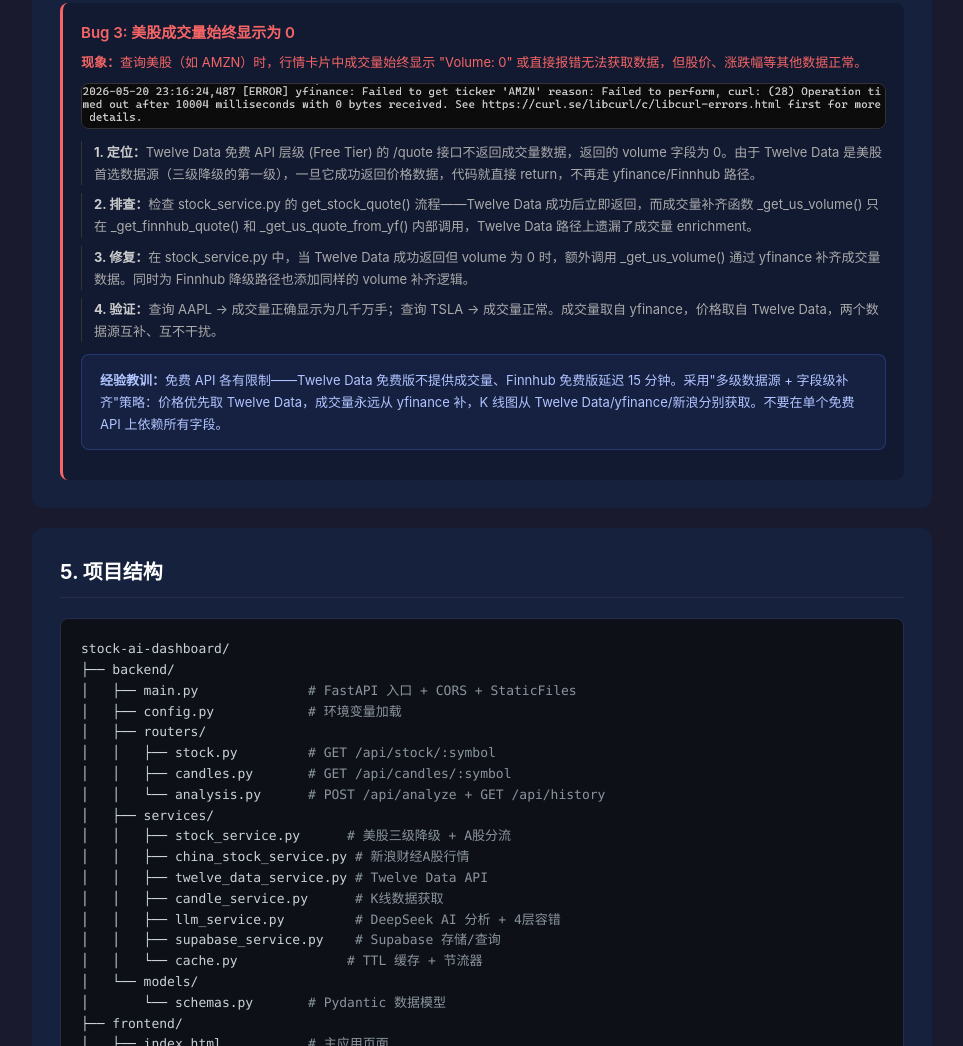
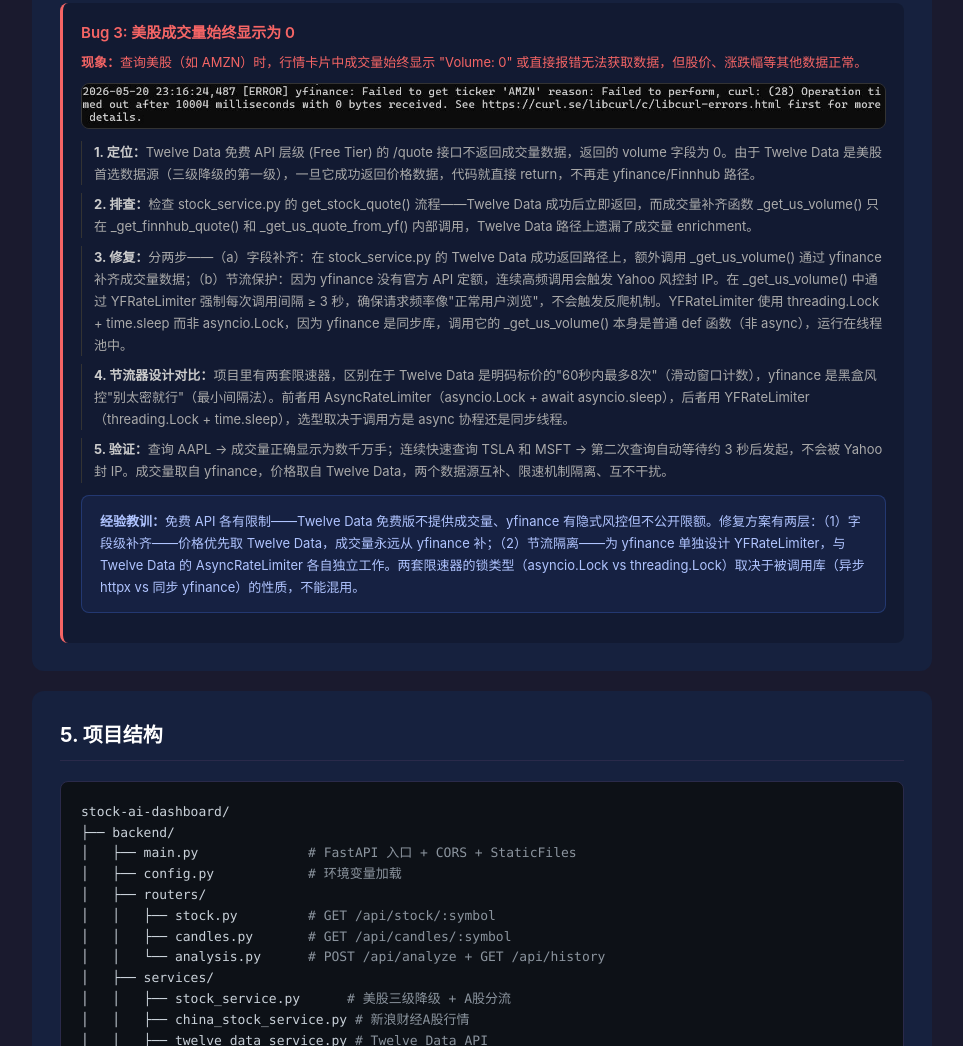
Before and after one commit to ppiiggg/stock-ai-dashboard, a plain HTML site: page frontend/interview.html in a window 1280 px wide. Shown: the part 4655-5701 px from the top of the page, without its empty margins (158-1121 px from the left). Drawn offline with Linux system fonts and the light colour scheme.

Commit message:
docs: add rate-limiting mechanism detail to Bug 3 debug record
Co-Authored-By: Claude Opus 4.7 <noreply@anthropic.com>

```diff
--- a/frontend/interview.html
+++ b/frontend/interview.html
@@ -413,11 +413,12 @@
 
                 <div class="debug-step"><strong>1. 定位：</strong>Twelve Data 免费 API 层级 (Free Tier) 的 /quote 接口不返回成交量数据，返回的 volume 字段为 0。由于 Twelve Data 是美股首选数据源（三级降级的第一级），一旦它成功返回价格数据，代码就直接 return，不再走 yfinance/Finnhub 路径。</div>
                 <div class="debug-step"><strong>2. 排查：</strong>检查 stock_service.py 的 get_stock_quote() 流程——Twelve Data 成功后立即返回，而成交量补齐函数 _get_us_volume() 只在 _get_finnhub_quote() 和 _get_us_quote_from_yf() 内部调用，Twelve Data 路径上遗漏了成交量 enrichment。</div>
-                <div class="debug-step"><strong>3. 修复：</strong>在 stock_service.py 中，当 Twelve Data 成功返回但 volume 为 0 时，额外调用 _get_us_volume() 通过 yfinance 补齐成交量数据。同时为 Finnhub 降级路径也添加同样的 volume 补齐逻辑。</div>
-                <div class="debug-step"><strong>4. 验证：</strong>查询 AAPL → 成交量正确显示为几千万手；查询 TSLA → 成交量正常。成交量取自 yfinance，价格取自 Twelve Data，两个数据源互补、互不干扰。</div>
+                <div class="debug-step"><strong>3. 修复：</strong>分两步——（a）字段补齐：在 stock_service.py 的 Twelve Data 成功返回路径上，额外调用 _get_us_volume() 通过 yfinance 补齐成交量数据；（b）节流保护：因为 yfinance 没有官方 API 定额，连续高频调用会触发 Yahoo 风控封 IP。在 _get_us_volume() 中通过 YFRateLimiter 强制每次调用间隔 ≥ 3 秒，确保请求频率像"正常用户浏览"，不会触发反爬机制。YFRateLimiter 使用 threading.Lock + time.sleep 而非 asyncio.Lock，因为 yfinance 是同步库，调用它的 _get_us_volume() 本身是普通 def 函数（非 async），运行在线程池中。</div>
+                <div class="debug-step"><strong>4. 节流器设计对比：</strong>项目里有两套限速器，区别在于 Twelve Data 是明码标价的"60秒内最多8次"（滑动窗口计数），yfinance 是黑盒风控"别太密就行"（最小间隔法）。前者用 AsyncRateLimiter（asyncio.Lock + await asyncio.sleep），后者用 YFRateLimiter（threading.Lock + time.sleep），选型取决于调用方是 async 协程还是同步线程。</div>
+                <div class="debug-step"><strong>5. 验证：</strong>查询 AAPL → 成交量正确显示为数千万手；连续快速查询 TSLA 和 MSFT → 第二次查询自动等待约 3 秒后发起，不会被 Yahoo 封 IP。成交量取自 yfinance，价格取自 Twelve Data，两个数据源互补、限速机制隔离、互不干扰。</div>
 
                 <div class="highlight-box">
-                    <strong>经验教训：</strong>免费 API 各有限制——Twelve Data 免费版不提供成交量、Finnhub 免费版延迟 15 分钟。采用"多级数据源 + 字段级补齐"策略：价格优先取 Twelve Data，成交量永远从 yfinance 补，K 线图从 Twelve Data/yfinance/新浪分别获取。不要在单个免费 API 上依赖所有字段。
+                    <strong>经验教训：</strong>免费 API 各有限制——Twelve Data 免费版不提供成交量、yfinance 有隐式风控但不公开限额。修复方案有两层：（1）字段级补齐——价格优先取 Twelve Data，成交量永远从 yfinance 补；（2）节流隔离——为 yfinance 单独设计 YFRateLimiter，与 Twelve Data 的 AsyncRateLimiter 各自独立工作。两套限速器的锁类型（asyncio.Lock vs threading.Lock）取决于被调用库（异步 httpx vs 同步 yfinance）的性质，不能混用。
                 </div>
             </div>
         </div>
```
